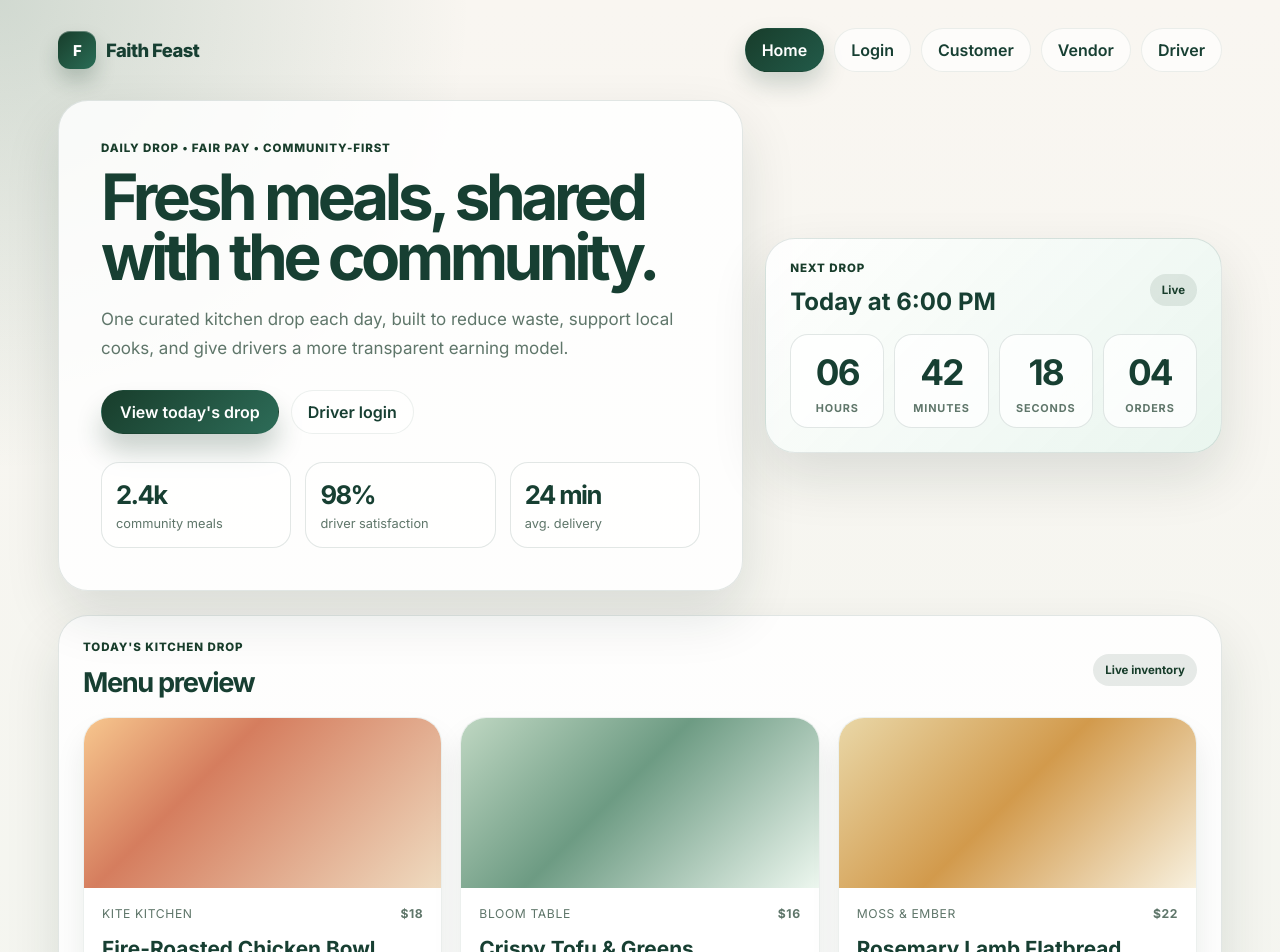
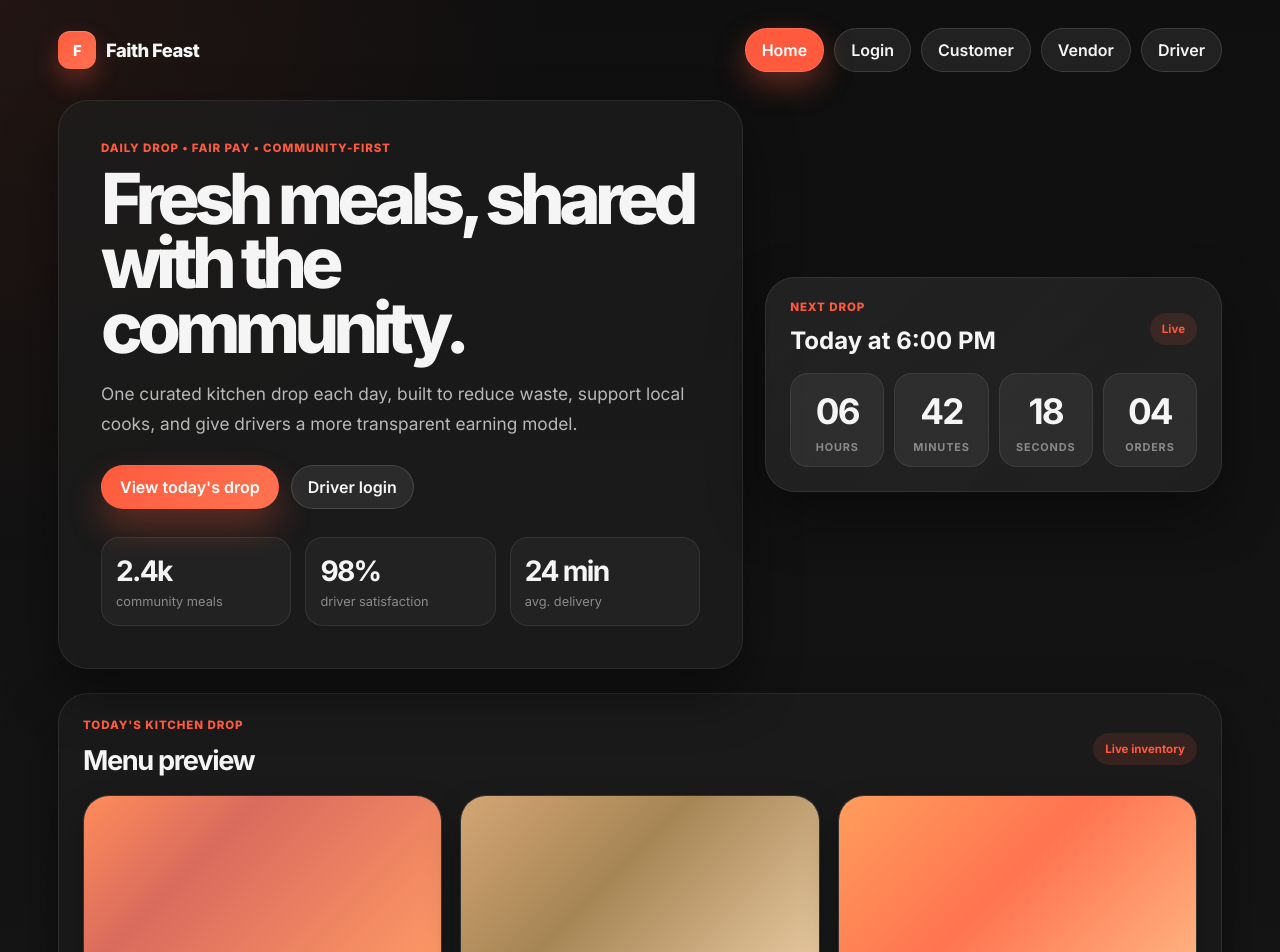
Before and after one commit to faithfeast2027/FAITHFEAST, a Next.js app: page / in a window 1280 px wide. Shown: the top 952 px of the page. Built offline with nearby package versions, Linux system fonts and the light colour scheme.

Commit message:
Apply dark luxury theme with coral/orange accents matching the Manus preview

```diff
--- a/app/globals.css
+++ b/app/globals.css
@@ -1,23 +1,21 @@
 @import url('https://fonts.googleapis.com/css2?family=Inter:wght@400;500;600;700;800&display=swap');
 
 :root {
-  --bg: #f6f1e8;
-  --bg-deep: #edf5ef;
-  --panel: rgba(255, 255, 255, 0.82);
-  --panel-strong: #ffffff;
-  --text: #173f32;
-  --muted: #5f766a;
-  --line: rgba(23, 63, 50, 0.12);
-  --green: #183d2b;
-  --green-strong: #0f2d22;
-  --green-soft: #e7f1eb;
-  --sage: #b7d3bf;
-  --amber: #d8a663;
-  --amber-soft: #fff3df;
-  --rose: #d77863;
-  --rose-soft: #ffe8e2;
-  --shadow: 0 24px 55px rgba(18, 42, 34, 0.12);
-  --shadow-strong: 0 30px 70px rgba(12, 28, 22, 0.18);
+  --bg: #0f0f0f;
+  --bg-deep: #1a1a1a;
+  --panel: rgba(30, 30, 30, 0.72);
+  --panel-strong: rgba(45, 45, 45, 0.88);
+  --text: #f5f5f5;
+  --text-secondary: #b8b8b8;
+  --muted: #8a8a8a;
+  --line: rgba(255, 255, 255, 0.08);
+  --coral: #ff5a3d;
+  --coral-dark: #e74c2f;
+  --coral-soft: rgba(255, 90, 61, 0.12);
+  --orange: #ff8c5a;
+  --gold: #d4a574;
+  --shadow: 0 24px 55px rgba(0, 0, 0, 0.4);
+  --shadow-strong: 0 30px 70px rgba(0, 0, 0, 0.5);
 }
 
 * { box-sizing: border-box; }
@@ -27,9 +25,9 @@ body {
   min-height: 100vh;
   font-family: 'Inter', Arial, sans-serif;
   background:
-    radial-gradient(circle at top left, rgba(26, 86, 61, 0.18), transparent 22%),
-    radial-gradient(circle at bottom right, rgba(216, 166, 99, 0.12), transparent 18%),
-    linear-gradient(180deg, #f9f6f1 0%, #f1f5ef 100%);
+    radial-gradient(circle at top left, rgba(255, 90, 61, 0.08), transparent 25%),
+    radial-gradient(circle at bottom right, rgba(212, 165, 116, 0.06), transparent 20%),
+    linear-gradient(180deg, #0f0f0f 0%, #1a1a1a 100%);
   color: var(--text);
 }
 img { max-width: 100%; display: block; }
@@ -80,10 +78,10 @@ button { cursor: pointer; }
   display: grid;
   place-items: center;
   border-radius: 12px;
-  background: linear-gradient(135deg, var(--green) 0%, #2a6d56 100%);
+  background: linear-gradient(135deg, var(--coral) 0%, #ff7451 100%);
   color: #fff;
   font-size: 0.94rem;
-  box-shadow: inset 0 1px 0 rgba(255,255,255,0.3), 0 12px 20px rgba(24, 61, 43, 0.22);
+  box-shadow: inset 0 1px 0 rgba(255,255,255,0.2), 0 12px 24px rgba(255, 90, 61, 0.3);
 }
 
 .nav-links {
@@ -111,23 +109,23 @@ button { cursor: pointer; }
 .secondary-btn,
 .auth-tab {
   padding: 0 16px;
-  background: rgba(255, 255, 255, 0.66);
-  border-color: rgba(24, 61, 43, 0.08);
+  background: rgba(255, 255, 255, 0.08);
+  border-color: rgba(255, 255, 255, 0.12);
   color: var(--text);
 }
 
 .nav-button.is-active,
 .auth-tab.active {
-  background: linear-gradient(135deg, var(--green) 0%, #225a49 100%);
+  background: var(--coral);
   color: white;
-  box-shadow: 0 12px 24px rgba(18, 61, 43, 0.2);
+  box-shadow: 0 12px 30px rgba(255, 90, 61, 0.35);
 }
 
 .primary-btn {
   padding: 0 18px;
-  background: linear-gradient(135deg, var(--green) 0%, #2d6c58 100%);
+  background: linear-gradient(135deg, var(--coral) 0%, #ff7451 100%);
   color: white;
-  box-shadow: 0 18px 26px rgba(24, 61, 43, 0.22);
+  box-shadow: 0 18px 35px rgba(255, 90, 61, 0.3);
 }
 
 .primary-btn:hover,
@@ -164,7 +162,7 @@ button { cursor: pointer; }
 
 .eyebrow {
   margin: 0 0 12px;
-  color: var(--green);
+  color: var(--coral);
   font-size: 0.72rem;
   font-weight: 800;
   line-height: 1;
@@ -175,15 +173,16 @@ button { cursor: pointer; }
 h1, h2, h3, p { margin: 0; }
 
 .hero-copy h1 {
-  font-size: clamp(2.7rem, 5vw, 4.6rem);
-  line-height: 0.94;
-  letter-spacing: -0.07em;
+  font-size: clamp(2.8rem, 5.5vw, 4.8rem);
+  line-height: 0.92;
+  letter-spacing: -0.08em;
+  font-weight: 800;
 }
 
 .lead {
   margin-top: 18px;
-  color: var(--muted);
-  font-size: 1.06rem;
+  color: var(--text-secondary);
+  font-size: 1.08rem;
   line-height: 1.75;
   max-width: 620px;
 }
@@ -203,7 +202,7 @@ h1, h2, h3, p { margin: 0; }
 }
 
 .hero-meta div {
-  background: rgba(255, 255, 255, 0.62);
+  background: rgba(255, 255, 255, 0.04);
   border: 1px solid var(--line);
   border-radius: 18px;
   padding: 16px 14px;
@@ -212,7 +211,7 @@ h1, h2, h3, p { margin: 0; }
 .hero-meta strong,
 .metric-card strong {
   display: block;
-  font-size: clamp(1.35rem, 2vw, 2.1rem);
+  font-size: clamp(1.4rem, 2.2vw, 2.2rem);
   letter-spacing: -0.06em;
 }
 
@@ -226,7 +225,7 @@ h1, h2, h3, p { margin: 0; }
 
 .countdown-card {
   padding: 24px;
-  background: linear-gradient(135deg, rgba(255,255,255,0.9) 0%, rgba(233, 245, 238, 0.98) 100%);
+  background: linear-gradient(135deg, rgba(45,45,45,0.6) 0%, rgba(35,35,35,0.8) 100%);
 }
 
 .countdown-header {
@@ -250,8 +249,8 @@ h1, h2, h3, p { margin: 0; }
 }
 
 .badge {
-  background: rgba(24, 61, 43, 0.1);
-  color: var(--green);
+  background: var(--coral-soft);
+  color: var(--coral);
 }
 
 .time-grid {
@@ -262,7 +261,7 @@ h1, h2, h3, p { margin: 0; }
 }
 
 .time-box {
-  background: rgba(255, 255, 255, 0.76);
+  background: rgba(255, 255, 255, 0.06);
   border: 1px solid var(--line);
   border-radius: 18px;
   padding: 16px 8px 12px;
@@ -306,16 +305,16 @@ h1, h2, h3, p { margin: 0; }
 
 .food-card {
   overflow: hidden;
-  background: rgba(255, 255, 255, 0.9);
-  border: 1px solid rgba(24, 61, 43, 0.08);
+  background: rgba(40, 40, 40, 0.6);
+  border: 1px solid var(--line);
   border-radius: 26px;
-  box-shadow: 0 18px 30px rgba(19, 42, 31, 0.08);
+  box-shadow: 0 18px 35px rgba(0, 0, 0, 0.3);
 }
 
 .card-image { height: 170px; }
-.card-image.sunset { background: linear-gradient(135deg, #f7c78e 0%, #d57d5e 34%, #efdbc0 100%); }
-.card-image.sage { background: linear-gradient(135deg, #bfd7c2 0%, #6d9b83 44%, #edf7ef 100%); }
-.card-image.gold { background: linear-gradient(135deg, #e9d7a7 0%, #d29a4c 48%, #f8f1df 100%); }
+.card-image.sunset { background: linear-gradient(135deg, #ff8c5a 0%, #d96b5d 34%, #ff9966 100%); }
+.card-image.sage { background: linear-gradient(135deg, #d4a574 0%, #a68555 44%, #e8c9a0 100%); }
+.card-image.gold { background: linear-gradient(135deg, #ff9d5c 0%, #ff7451 48%, #ffb380 100%); }
 
 .card-body { padding: 18px; }
 .card-topline {
@@ -325,14 +324,14 @@ h1, h2, h3, p { margin: 0; }
   letter-spacing: 0.05em;
 }
 .card-body h3 { margin-top: 14px; font-size: 1.3rem; line-height: 1.3; }
-.card-body p { margin-top: 10px; color: var(--muted); line-height: 1.65; }
+.card-body p { margin-top: 10px; color: var(--text-secondary); line-height: 1.65; }
 .card-footer { margin-top: 18px; font-size: 0.82rem; color: var(--muted); }
 
 .mini-btn {
   padding: 0 12px;
   min-height: 34px;
-  background: var(--green-soft);
-  color: var(--green);
+  background: var(--coral-soft);
+  color: var(--coral);
   border-color: transparent;
   font-size: 0.76rem;
 }
@@ -364,16 +363,16 @@ h1, h2, h3, p { margin: 0; }
   font-weight: 700;
 }
 
-.earning-row.rose { background: var(--rose-soft); color: #8a3b2d; }
-.earning-row.gold { background: var(--amber-soft); color: #855d19; }
-.earning-row.green { background: var(--green-soft); color: var(--green); }
+.earning-row.rose { background: rgba(255, 90, 61, 0.1); color: #ff8c7a; }
+.earning-row.gold { background: rgba(212, 165, 116, 0.1); color: #d4a574; }
+.earning-row.green { background: rgba(100, 180, 120, 0.1); color: #7ed321; }
 
 .benefit-grid { margin-top: 18px; }
 
 .benefit-item {
   display: flex;
   gap: 14px;
-  background: rgba(255, 255, 255, 0.7);
+  background: rgba(255, 255, 255, 0.04);
   border: 1px solid var(--line);
   border-radius: 18px;
   padding: 14px 16px;
@@ -383,13 +382,13 @@ h1, h2, h3, p { margin: 0; }
   width: 12px;
   height: 12px;
   border-radius: 50%;
-  background: linear-gradient(135deg, var(--green) 0%, #67b698 100%);
+  background: linear-gradient(135deg, var(--coral) 0%, #ff7451 100%);
   margin-top: 8px;
   flex-shrink: 0;
 }
 
 .benefit-item h3 { font-size: 1.04rem; margin-bottom: 4px; }
-.benefit-item p { color: var(--muted); line-height: 1.6; }
+.benefit-item p { color: var(--text-secondary); line-height: 1.6; }
 
 .auth-shell {
   min-height: 100vh;
@@ -404,12 +403,12 @@ h1, h2, h3, p { margin: 0; }
 }
 
 .brand-block { display: flex; flex-direction: column; gap: 8px; margin-bottom: 20px; }
-.brand-block p { color: var(--muted); }
+.brand-block p { color: var(--text-secondary); }
 
 .auth-tabs {
   display: inline-flex;
   width: fit-content;
-  background: rgba(255, 255, 255, 0.52);
+  background: rgba(255, 255, 255, 0.04);
   border: 1px solid var(--line);
   border-radius: 999px;
   padding: 6px;
@@ -432,37 +431,38 @@ h1, h2, h3, p { margin: 0; }
 
 .auth-card {
   padding: 22px 20px;
-  background: rgba(255, 255, 255, 0.72);
+  background: rgba(40, 40, 40, 0.5);
 }
 
 .is-highlighted {
-  background: linear-gradient(135deg, rgba(231, 241, 235, 0.8) 0%, rgba(255,255,255,0.92) 100%);
-  border-color: rgba(24, 61, 43, 0.16);
+  background: linear-gradient(135deg, rgba(255, 90, 61, 0.08) 0%, rgba(60, 60, 60, 0.7) 100%);
+  border-color: rgba(255, 90, 61, 0.2);
 }
 
 .auth-card-header { align-items: flex-start; margin-bottom: 18px; }
 .chip { min-height: 28px; padding: 0 10px; }
-.chip-green { background: rgba(24, 61, 43, 0.12); color: var(--green); }
-.chip-amber { background: rgba(216, 166, 99, 0.18); color: #835b1d; }
+.chip-green { background: var(--coral-soft); color: var(--coral); }
+.chip-amber { background: rgba(212, 165, 116, 0.15); color: #d4a574; }
 .auth-card-subtitle { color: var(--muted); font-size: 0.8rem; }
 .auth-form { display: grid; gap: 16px; }
-.field-label { display: grid; gap: 8px; color: var(--muted); font-size: 0.88rem; font-weight: 600; }
+.field-label { display: grid; gap: 8px; color: var(--text-secondary); font-size: 0.88rem; font-weight: 600; }
 .field-label input {
   width: 100%;
   min-height: 48px;
   padding: 0 14px;
   border-radius: 14px;
-  border: 1px solid rgba(24, 61, 43, 0.12);
-  background: rgba(255, 255, 255, 0.8);
+  border: 1px solid rgba(255, 255, 255, 0.1);
+  background: rgba(255, 255, 255, 0.05);
   color: var(--text);
 }
-.field-label input:focus { outline: 2px solid rgba(24, 61, 43, 0.12); border-color: rgba(24, 61, 43, 0.3); }
+.field-label input::placeholder { color: var(--muted); }
+.field-label input:focus { outline: 2px solid rgba(255, 90, 61, 0.3); border-color: rgba(255, 90, 61, 0.4); }
 .inline-row { display: flex; align-items: center; justify-content: space-between; gap: 10px; color: var(--muted); }
 .checkbox-label { display: inline-flex; align-items: center; gap: 8px; font-size: 0.84rem; }
 .checkbox-label input { width: 16px; height: 16px; }
-.text-link { color: var(--green); font-weight: 600; }
+.text-link { color: var(--coral); font-weight: 600; }
 .auth-submit { width: 100%; min-height: 48px; margin-top: 4px; }
-.driver-submit { background: linear-gradient(135deg, #d8a663 0%, #c97f3d 100%); }
+.driver-submit { background: linear-gradient(135deg, #d4a574 0%, #c5824a 100%); }
 
 .dashboard-header,
 .header-actions {
@@ -474,15 +474,15 @@ h1, h2, h3, p { margin: 0; }
 
 .driver-shell { padding-top: 12px; }
 .dashboard-header h1 { font-size: clamp(2rem, 4vw, 3rem); letter-spacing: -0.07em; }
-.status-pill { background: rgba(24, 61, 43, 0.12); color: var(--green); }
+.status-pill { background: var(--coral-soft); color: var(--coral); }
 
 .stats-grid { display: grid; gap: 16px; margin-top: 22px; }
 .four-up { grid-template-columns: repeat(4, minmax(0, 1fr)); }
 .metric-card { padding: 22px 18px; }
-.metric-card.emerald { background: linear-gradient(135deg, rgba(231,241,235,0.9), rgba(255,255,255,0.82)); }
-.metric-card.amber { background: linear-gradient(135deg, rgba(255,243,223,0.9), rgba(255,255,255,0.82)); }
-.metric-card.rose { background: linear-gradient(135deg, rgba(255,232,226,0.9), rgba(255,255,255,0.82)); }
-.metric-card.sky { background: linear-gradient(135deg, rgba(239,246,255,0.9), rgba(255,255,255,0.82)); }
+.metric-card.emerald { background: linear-gradient(135deg, rgba(50,50,50,0.7), rgba(40,40,40,0.8)); }
+.metric-card.amber { background: linear-gradient(135deg, rgba(50,50,50,0.7), rgba(40,40,40,0.8)); }
+.metric-card.rose { background: linear-gradient(135deg, rgba(50,50,50,0.7), rgba(40,40,40,0.8)); }
+.metric-card.sky { background: linear-gradient(135deg, rgba(50,50,50,0.7), rgba(40,40,40,0.8)); }
 
 .driver-layout { display: grid; grid-template-columns: 1.45fr 0.75fr; gap: 20px; margin-top: 24px; }
 .driver-column { display: grid; gap: 20px; }
@@ -490,7 +490,7 @@ h1, h2, h3, p { margin: 0; }
 .route-item, .drop-row {
   padding: 16px 18px;
   border-radius: 18px;
-  background: rgba(255, 255, 255, 0.7);
+  background: rgba(40, 40, 40, 0.5);
   border: 1px solid var(--line);
 }
 .route-id { color: var(--muted); font-size: 0.72rem; margin-bottom: 8px; letter-spacing: 0.06em; text-transform: uppercase; }
```
